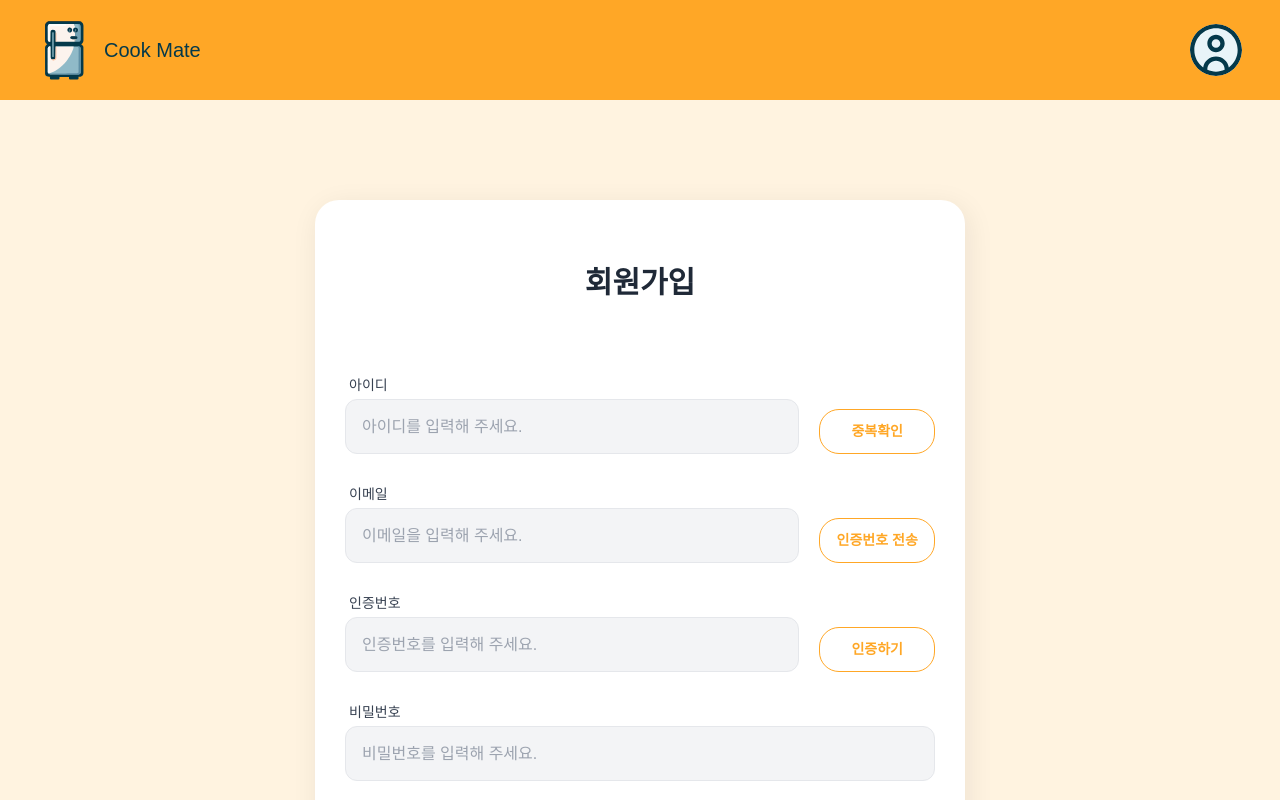
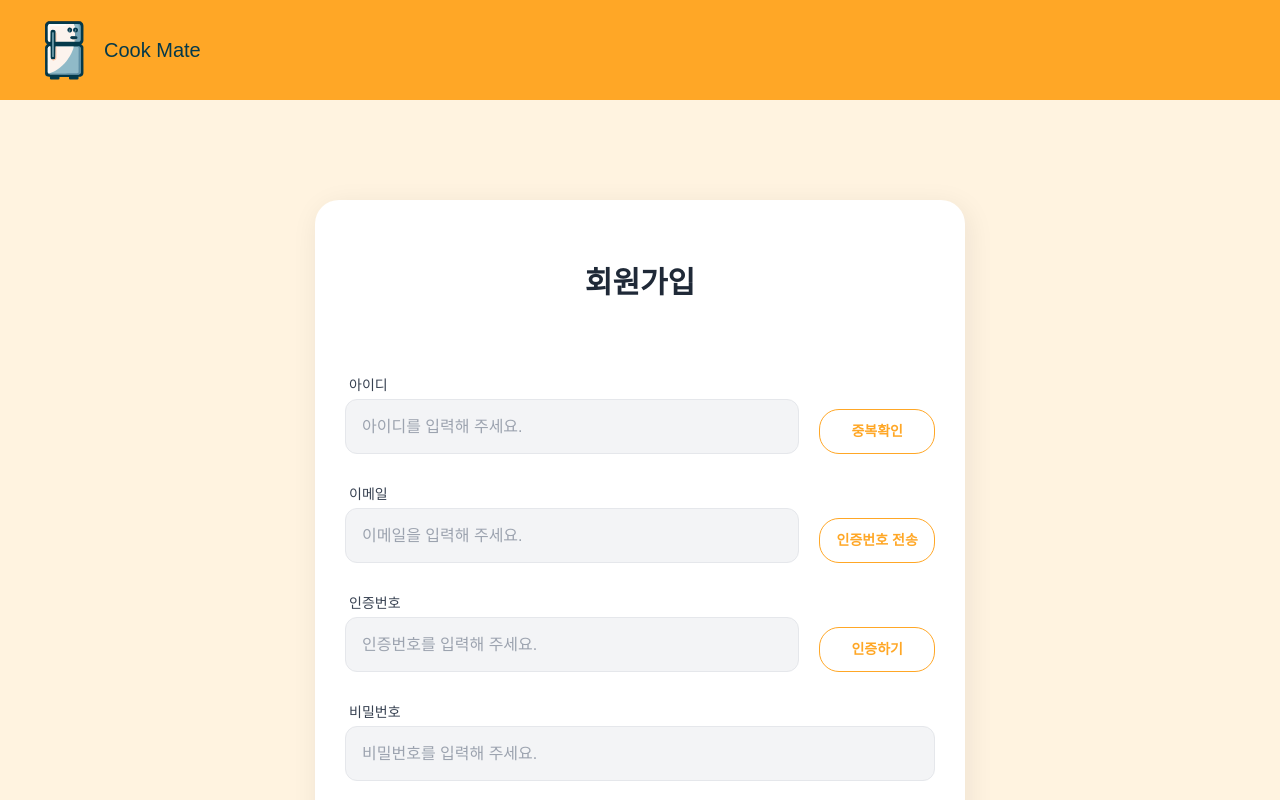
Before and after one commit to CookMate-AI/frontend, a Next.js app: page /signup in a window 1280 px wide. Shown: the top 800 px of the page. Built offline with nearby package versions, Linux system fonts and the light colour scheme; a web font is replaced by a local one.

Commit message:
fix : profile 숨기기

```diff
--- a/src/components/common/Gnb/index.tsx
+++ b/src/components/common/Gnb/index.tsx
@@ -6,6 +6,10 @@ import Dropdown from './Dropdown';
 export default function Gnb() {
   const router = useRouter();
   const { openDropdown } = useDropdownStore();
+
+  const hideProfilePages = ['/login', '/signup'];
+
+  const isHideProfile = hideProfilePages.includes(router.pathname);
 
   return (
     <div className="flex h-100 w-full items-center justify-between bg-orange-400 px-24 py-16">
@@ -16,6 +20,7 @@ export default function Gnb() {
         <Image src={'/icons/ic-logo.svg'} alt="logo" width={80} height={80} />
         <div>Cook Mate</div>
       </div>
+      {!isHideProfile && (
         <div className="relative">
           <Image
             src={'/icons/ic-profile.svg'}
@@ -27,6 +32,7 @@ export default function Gnb() {
           />
           <Dropdown />
         </div>
+      )}
     </div>
   );
 }
```
Lines whose indentation alone changed are shown as unchanged.
